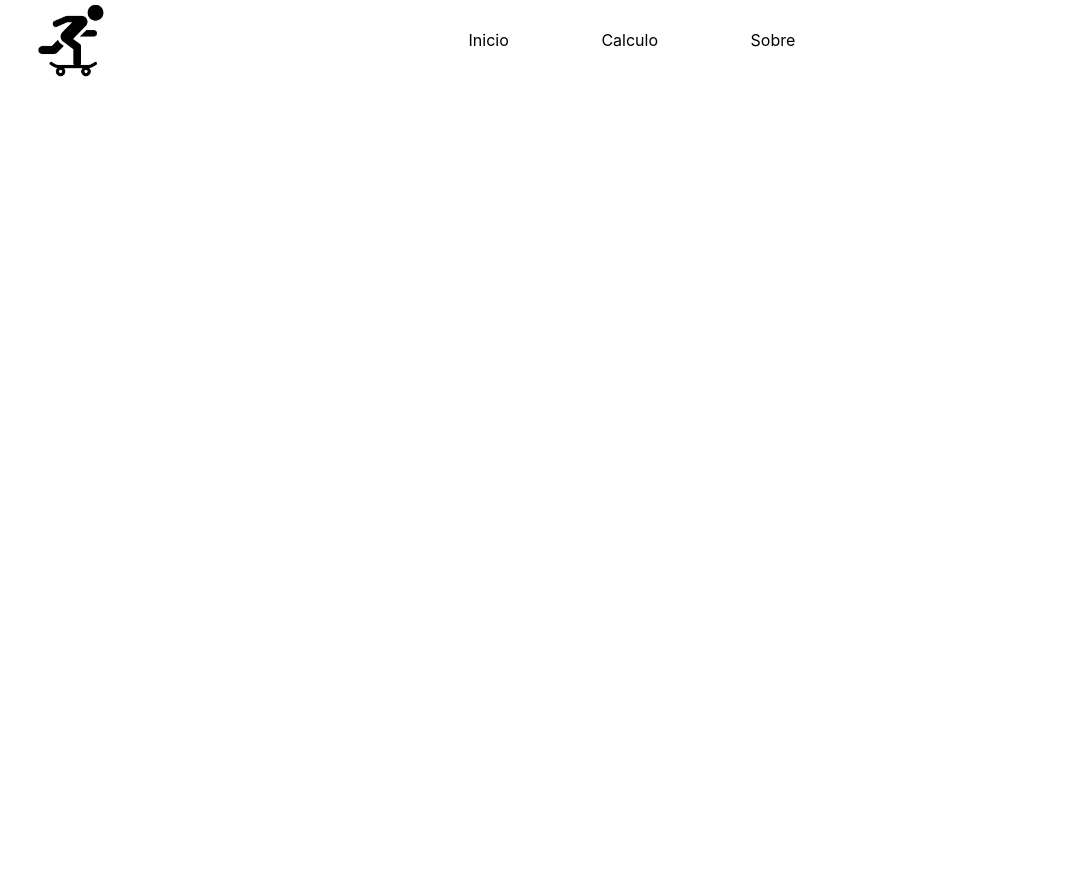
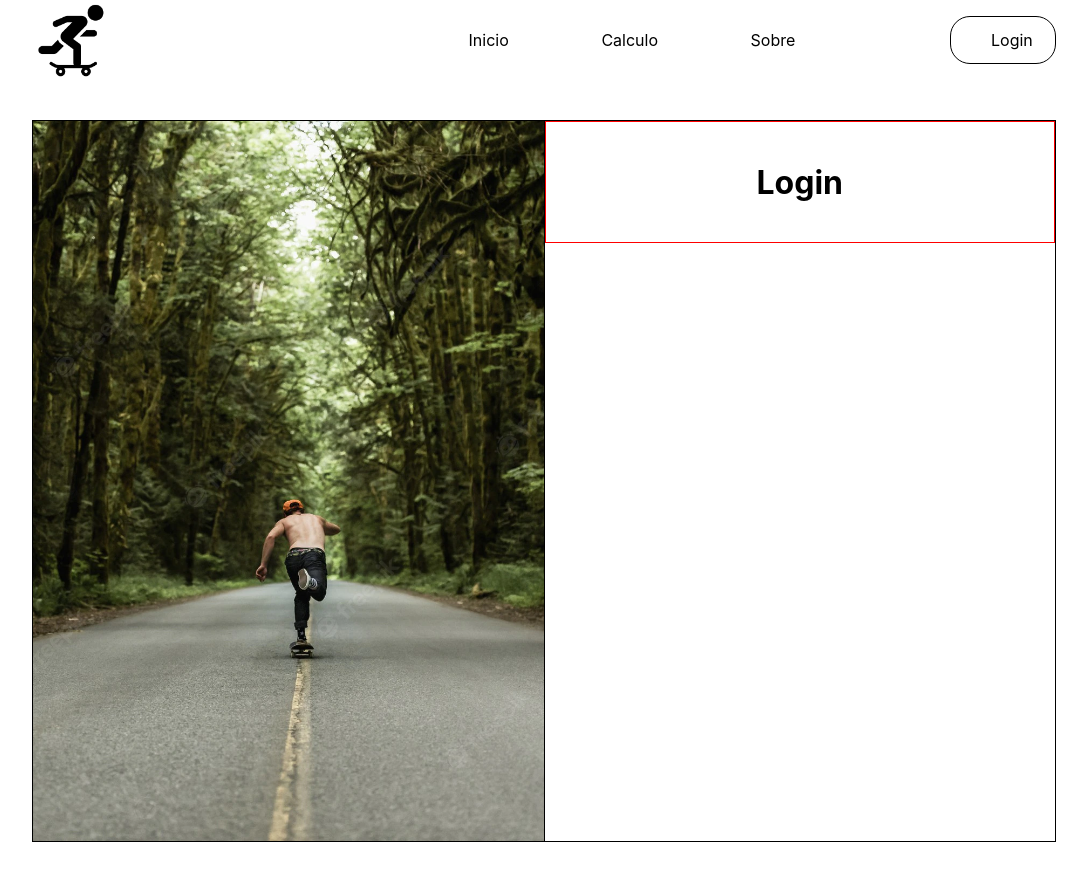
Before and after one commit to Pedr0Henriqu/Projeto-Pessoal-PI, a website: page public/Website/Login/login.html in a window 1280 px wide. Shown: the whole page, without its empty margins (96-1183 px from the left). Before the commit the page ends 800 px from the top, so only its background shows below. Drawn offline with Linux system fonts and the light colour scheme.

Commit message:
estilizando melhor a index e começando página de login

```diff
--- a/public/Website/Home/index.css
+++ b/public/Website/Home/index.css
@@ -1,9 +1,15 @@
+html{
+    scroll-behavior: smooth;
+}
+
 .imagem{
     background-image:
     url(../Imagens/teste2.jpg);
     background-position-x: 100%;
+    background-position-y: 100%;
     background-size: cover;
     background-repeat: no-repeat;
+    object-fit: cover;
 }
 
 /*Header*/
@@ -57,7 +63,7 @@
     list-style: none;
     border: 1px solid white;
     border-radius: 20px;
-    width: 5vw;
+    width: 6vw;
 }
 
 .navbar2:hover{
@@ -68,7 +74,7 @@
 }
 
 .navbar li a:hover{
-border-bottom: 2px solid black;
+border-bottom: 1px solid black;
 }
 
 
@@ -98,7 +104,7 @@ border-bottom: 2px solid black;
 
 .banner .titulo{
     font-size: 30px;
-    margin-left: 80px;
+    padding-left: 20px;
     color: white;
 }
 
@@ -124,38 +130,37 @@ h1{
 }
 
 .botao{
-    padding-left: 120px;
+    padding-left: 20px;
 }
 
 button{
     width: 8vw;
     height: 45px;
     border-radius: 15px;
-    background-color: white;
+    background-color: transparent;
     border: 1px solid white;
-    color: black;
+    color: white;
     cursor: pointer;
     font-weight: 700;
     font-family: -apple-system, BlinkMacSystemFont, 'Segoe UI', Roboto, Oxygen, Ubuntu, Cantarell, 'Open Sans', 'Helvetica Neue', sans-serif;
 }
 
 button:hover{
-    color: white;
-    background-color: black;
-    border: 1px solid black ;
+    color: black;
+    background-color: white;
 }
 
 /* Inicio Banner 2 */
 
 .banner2{
-    height: 700px;
+    height: 600px;
 }
 
 .banner2 .container2{
     width: 80%;
     height: 100%;
     margin:auto;
-    margin-top: 100px;
+    padding-top: 100px;
 }
 
 .card{
@@ -213,22 +218,22 @@ button:hover{
     width: 80%;
     height: 100%;
     margin:auto;
-    margin-top: 0px;
+    padding-top: 100px;
 }
 
 .cards{
+    display: flex;
+    height:70%;
     border: 1px solid black;
-    display: flex;
-    height:auto;
 }
 
 .banner3 .card1{
     border-left: 1px solid black;
-    background-color: white;
     display: flex;
     flex-direction: column;
     width: 60%;
-    height: 500px;
+    height: 100%;
+    background-color: white;
 }
 
 .banner3 .titulo{
@@ -248,7 +253,6 @@ button:hover{
 
 .banner3 .card2{
     width: 40%;
-    height: 500px;
 }
 
 .banner3 p{
--- a/public/Website/Login/login.css
+++ b/public/Website/Login/login.css
@@ -50,12 +50,12 @@ body{
 }
 
 .navbar2{
-    color: white;
+    color: black;
     display: flex;
     align-items: center;
     justify-content: flex-start;
     list-style: none;
-    border: 1px solid white;
+    border: 1px solid black;
     border-radius: 20px;
     width: 5vw;
 }
@@ -71,10 +71,6 @@ body{
     font-family: -apple-system, BlinkMacSystemFont, 'Segoe UI', Roboto, Oxygen, Ubuntu, Cantarell, 'Open Sans', 'Helvetica Neue', sans-serif;
 }
 
-.banner{
-    height: 700px;
-}
-
 a{
     text-decoration: none;
 }
@@ -82,3 +78,56 @@ a{
 h2{
     font-family: -apple-system, BlinkMacSystemFont, 'Segoe UI', Roboto, Oxygen, Ubuntu, Cantarell, 'Open Sans', 'Helvetica Neue', sans-serif;
 }
+
+
+/* Banner */
+
+.banner{
+    height:100vh;
+}
+
+.banner .container{
+    width: 80%;
+    height: 90%;
+    margin: auto;
+    margin-top: 40px;
+}
+
+.card{
+    border: 1px solid black;
+    background-color: white;
+    display: flex;
+    height: 100%;
+}
+
+.esquerdo{
+border-right: 1px solid black;
+width: 50%;
+height: 100%;
+}
+
+.esquerdo img{
+width: 100%;
+height: 100%;
+object-fit: cover;
+font-size: cover;
+}
+
+.direito{
+width: 50%;
+height: 100%;
+display: flex;
+flex-direction: column;
+}
+
+.direito .titulo{
+    justify-content: center;
+    align-items: center;
+    display: flex;
+    height: 15vh;
+    border: 1px solid red;
+}
+
+.direito h1{
+    font-family: -apple-system, BlinkMacSystemFont, 'Segoe UI', Roboto, Oxygen, Ubuntu, Cantarell, 'Open Sans', 'Helvetica Neue', sans-serif;
+}
--- a/public/Website/Login/login.html
+++ b/public/Website/Login/login.html
@@ -29,9 +29,27 @@
                 </div>
             </div>
 
+            <!-- banner -->
 
             <div class="banner">
+                <div class="container">
+                    <div class="card">
+<!--
+                        LADO ESQUERDO -->
+                        <div class="esquerdo">
+                            <IMG src="../Imagens/fundologin.jpg"></IMG>
+                        </div>
 
+<!--
+                        LADO DIREITO -->
+                        <div class="direito">
+                            <div class="titulo">
+                                <h1>Login</h1>
+                            </div>
+                        </div>
+
+                    </div>
+                </div>
             </div>
 </body>
 </html>
```
Also changed, not shown: public/Website/index.html (+11 -3 lines), public/Website/Imagens/fundologin.jpg (added).
